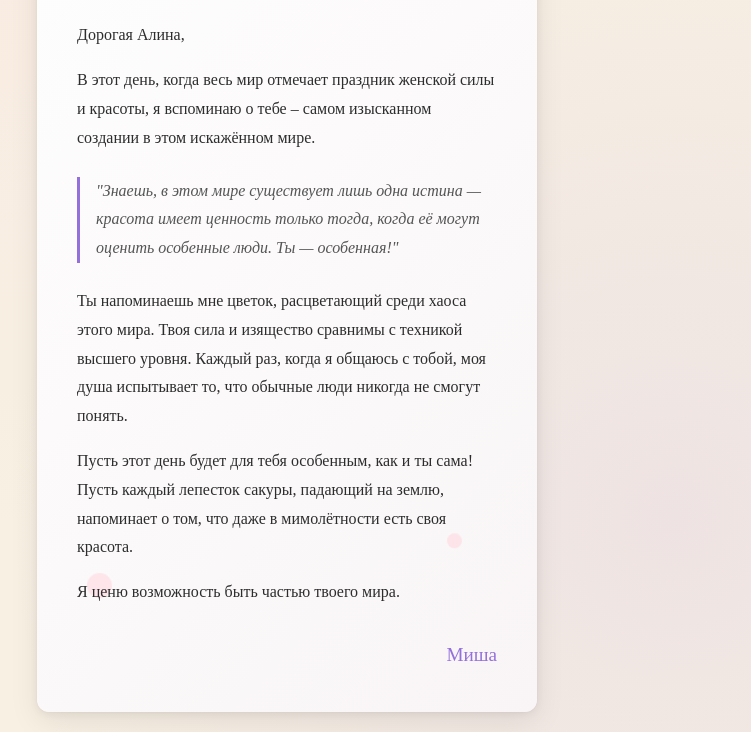
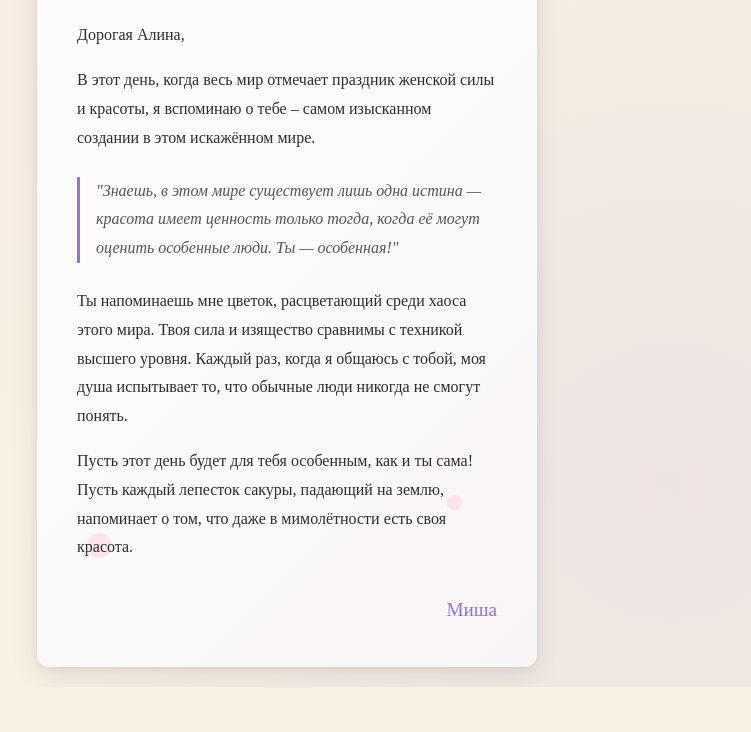
Before and after one commit to solshiiki/march8, a plain HTML site: page index.html in a window 1280 px wide. Shown: the part 345-1077 px from the top of the page, without its empty margins (353-1104 px from the left). After the commit the page ends 1032 px from the top, so only its background shows below. Drawn offline with Linux system fonts and the light colour scheme.

Commit message:
Update index.html

```diff
--- a/index.html
+++ b/index.html
@@ -252,7 +252,6 @@
 
                 <p>Пусть этот день будет для тебя особенным, как и ты сама! Пусть каждый лепесток сакуры, падающий на землю, напоминает о том, что даже в мимолётности есть своя красота.</p>
 
-                <p>Я ценю возможность быть частью твоего мира.</p>
             </div>
 
             <div class="signature">Миша</div>
```
